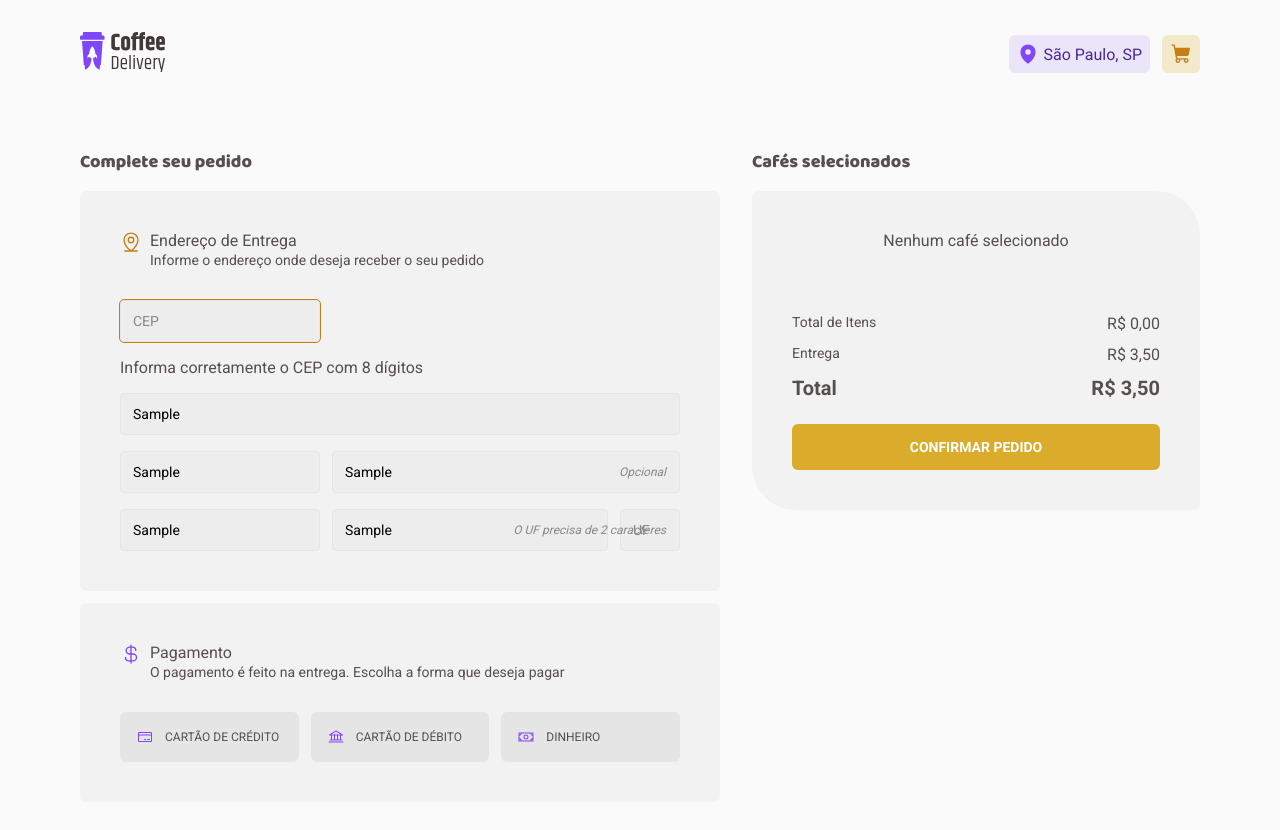
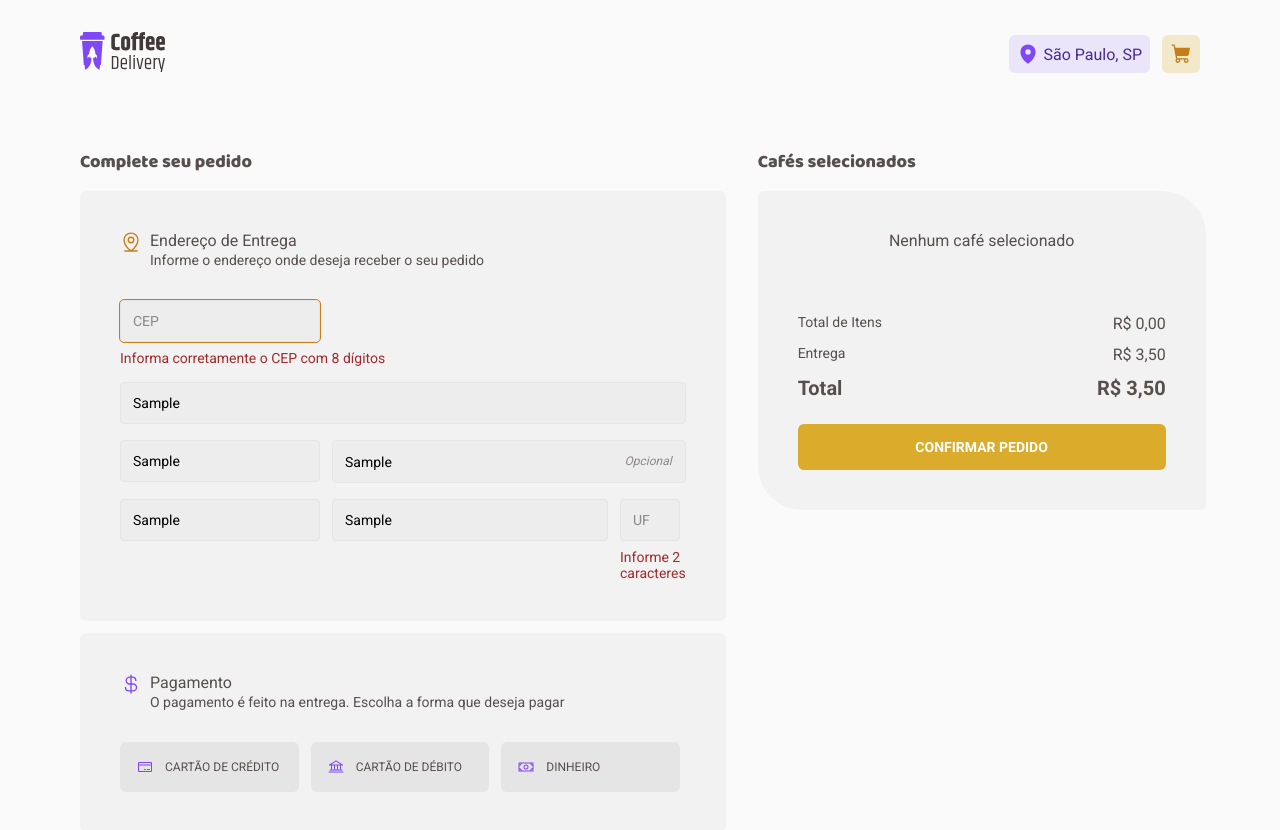
Before and after one commit to 300Marco/coffee-delivery, a React (Vite) app: page /checkout in a window 1280 px wide. Both pictures are taken after typing "Sample", "Sample", "Sample", "Sample", "Sample", "Sample" into the empty fields and a click on the button "CONFIRMAR PEDIDO". Shown: the top 830 px of the page. Built offline with nearby package versions, Linux system fonts and the light colour scheme.

Commit message:
Layout tweaks, for visual validation

```diff
--- a/src/pages/Checkout/index.tsx
+++ b/src/pages/Checkout/index.tsx
@@ -25,6 +25,10 @@ import {
   TitleSection,
   FormFields,
   FormOfPayment,
+  FirstDivDisplay,
+  SecondaryDivDisplay,
+  TagOptional,
+  DivDisplay,
 } from './styles';
 
 const deliveryAddressValidationSchema = zod.object({
@@ -33,17 +37,11 @@ const deliveryAddressValidationSchema = zod.object({
     .min(9, 'Informa corretamente o CEP com 8 dígitos')
     .max(9, 'Informe corretamente o CEP com 8 dígitos'),
   road: zod.string().min(3, 'Informe o nome da rua'),
-  number: zod.string().min(1),
+  number: zod.string().min(1, 'Informe no mínimo 1 caractere'),
   complement: zod.string().max(100).optional(),
-  neighborhood: zod
-    .string()
-    .min(3, 'O bairro precisa de no mínimo 3 caracteres')
-    .max(30),
-  city: zod
-    .string()
-    .min(3, 'A cidade precisa de no mínimo 3 caracteres')
-    .max(28),
-  uf: zod.string().min(2, 'O UF precisa de 2 caracteres').max(2),
+  neighborhood: zod.string().min(3, 'Informe no mínimo 3 caracteres').max(30),
+  city: zod.string().min(3, 'Informe no mínimo 3 caracteres').max(28),
+  uf: zod.string().min(2, 'Informe 2 caracteres').max(2),
 });
 
 type deliveryAddress = zod.infer<typeof deliveryAddressValidationSchema>;
@@ -98,7 +96,21 @@ export function Checkout() {
               </TitleForm>
 
               <FormFields>
+                <DivDisplay>
                   <input
+                    type="string"
+                    placeholder="CEP"
+                    value={cepMask}
+                    {...register('cep')}
+                  />
+                  {errors.cep && <span>{errors.cep.message}</span>}
+                </DivDisplay>
+
+                <DivDisplay>
+                  <input type="text" placeholder="Rua" {...register('road')} />
+                  {errors.road && <span>{errors.road.message}</span>}
+                </DivDisplay>
+                {/* <input
                   type="string"
                   placeholder="CEP"
                   value={cepMask}
@@ -107,7 +119,15 @@ export function Checkout() {
                 {errors.cep && <span>{errors.cep.message}</span>}
 
                 <input type="text" placeholder="Rua" {...register('road')} />
-                {errors.road && <span>{errors.road.message}</span>}
+                {errors.road && <span>{errors.road.message}</span>} */}
+
+                <FirstDivDisplay>
+                  {/* <input
+                    type="text"
+                    placeholder="Número"
+                    {...register('number')}
+                  />
+                  {errors.number && <span>{errors.number.message}</span>} */}
 
                   <div>
                     <input
@@ -116,6 +136,7 @@ export function Checkout() {
                       {...register('number')}
                     />
                     {errors.number && <span>{errors.number.message}</span>}
+                  </div>
 
                   <input
                     type="text"
@@ -126,9 +147,10 @@ export function Checkout() {
                     <span>{errors.complement.message}</span>
                   )}
 
-                  <span>Opcional</span>
-                </div>
+                  <TagOptional>Opcional</TagOptional>
+                </FirstDivDisplay>
 
+                <SecondaryDivDisplay>
                   <div>
                     <input
                       type="text"
@@ -138,17 +160,22 @@ export function Checkout() {
                     {errors.neighborhood && (
                       <span>{errors.neighborhood.message}</span>
                     )}
+                  </div>
 
+                  <div>
                     <input
                       type="text"
                       placeholder="Cidade"
                       {...register('city')}
                     />
                     {errors.city && <span>{errors.city.message}</span>}
+                  </div>
 
+                  <div>
                     <input type="text" placeholder="UF" {...register('uf')} />
                     {errors.uf && <span>{errors.uf.message}</span>}
                   </div>
+                </SecondaryDivDisplay>
               </FormFields>
             </FormBox>
 
--- a/src/pages/Checkout/styles.ts
+++ b/src/pages/Checkout/styles.ts
@@ -96,6 +96,7 @@ export const FormFields = styled.section`
 
   input[name='complement'] {
     flex: 1;
+    height: 2.6875rem;
   }
 
   input[name='city'] {
@@ -105,21 +106,62 @@ export const FormFields = styled.section`
   input[name='uf'] {
     width: 3.75rem;
   }
+`;
+
+export const DivDisplay = styled.div`
+  display: flex;
+  flex-direction: column;
+
+  span {
+    color: ${(props) => props.theme['red-alert']};
+    margin-top: 0.5rem;
+    font-size: 0.875rem;
+  }
+`;
+
+const BaseDivDisplay = styled.div`
+  display: flex;
+  gap: 0.75rem;
+
+  span {
+    color: ${(props) => props.theme['red-alert']};
+  }
+`;
+
+export const FirstDivDisplay = styled(BaseDivDisplay)`
+  /* background-color: red; */
+  position: relative;
 
   div {
-    position: relative;
-
     display: flex;
-    gap: 0.75rem;
+    flex-direction: column;
 
     span {
-      font-size: 0.75rem;
-      font-style: italic;
-      color: ${(props) => props.theme['gray-600']};
+      margin-top: 0.5rem;
+      font-size: 0.875rem;
+    }
+  }
+`;
 
-      position: absolute;
-      top: 14px;
-      right: 14px;
+export const TagOptional = styled.span`
+  position: absolute;
+  font-size: 0.75rem;
+  font-style: italic;
+  color: ${(props) => props.theme['gray-600']} !important;
+  top: 14px;
+  right: 14px;
+`;
+
+export const SecondaryDivDisplay = styled(BaseDivDisplay)`
+  /* background-color: blue; */
+
+  div {
+    display: flex;
+    flex-direction: column;
+
+    span {
+      margin-top: 0.5rem;
+      font-size: 0.875rem;
     }
   }
 `;
--- a/src/styles/themes/defaults.ts
+++ b/src/styles/themes/defaults.ts
@@ -1,6 +1,8 @@
 export const defaultTheme = {
   white: '#FFF',
   'white-300': '#FAFAFA',
+
+  'red-alert': '#9E2A2B',
 
   'gray-100': '#F3F2F2',
   'gray-300': '#EDEDED',
```
Lines whose indentation alone changed are shown as unchanged.
